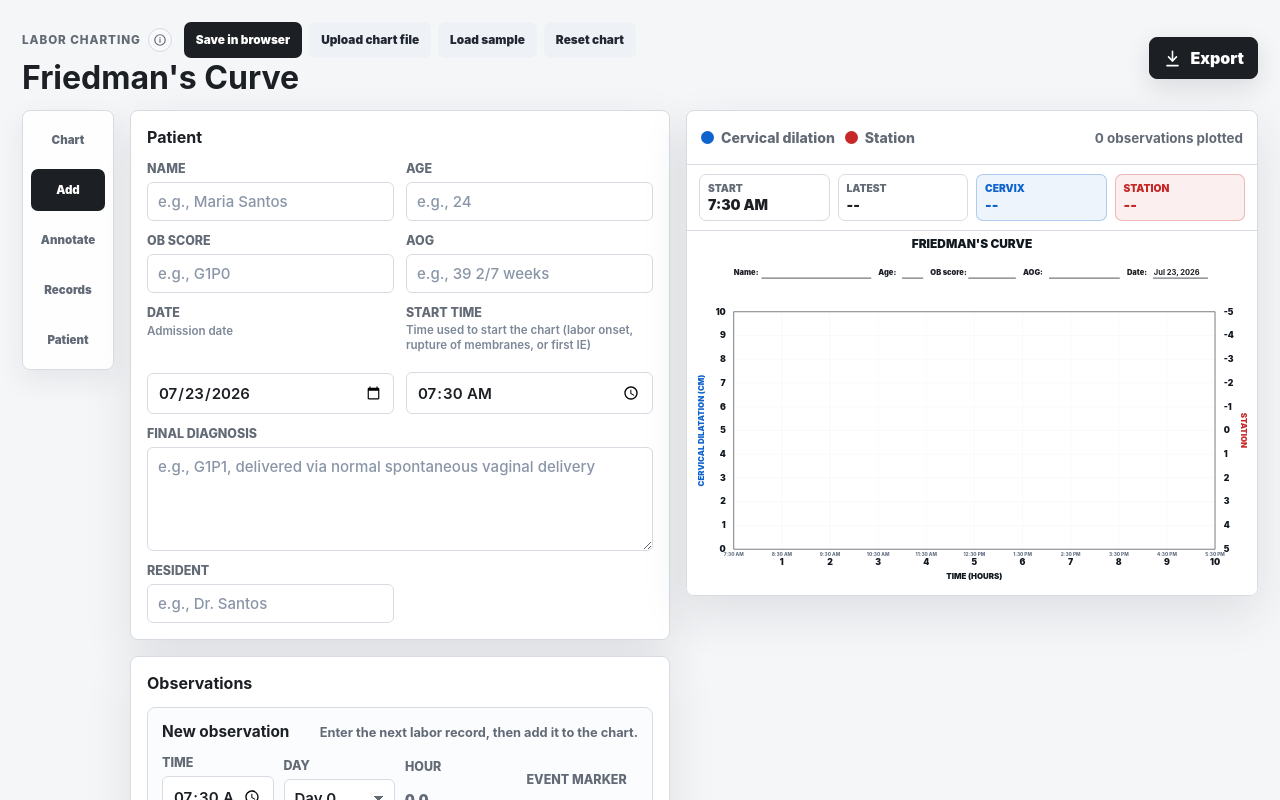
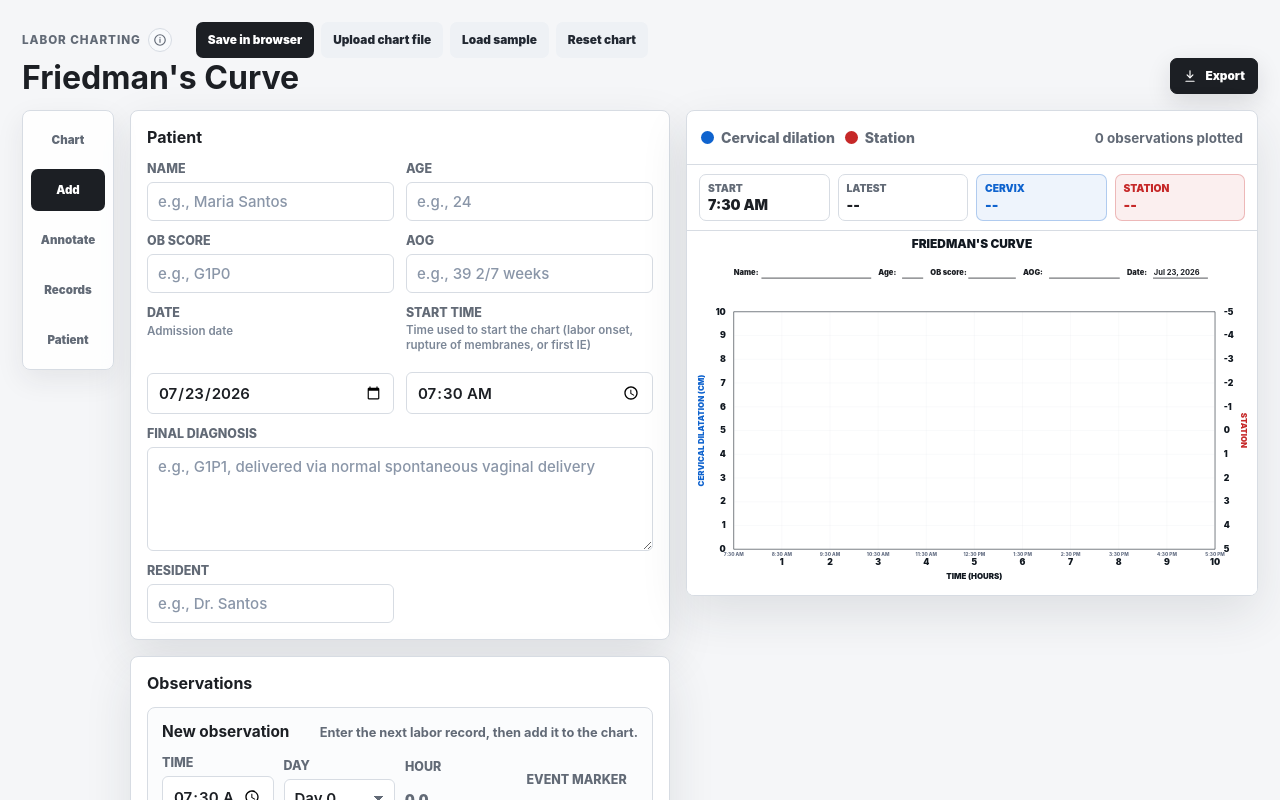
Before and after one commit to micahnut/friedmans-curve, a React (Vite) app: page / in a window 1280 px wide. Shown: the top 800 px of the page. Built offline with nearby package versions, Linux system fonts and the light colour scheme.

Commit message:
ui changes

```diff
--- a/src/App.jsx
+++ b/src/App.jsx
@@ -3495,7 +3495,7 @@ export default function App() {
           ) : (
             <div className="export-menu" ref={exportMenuRef}>
               <button
-                className="export-button"
+                className="export-button compact-title-button"
                 type="button"
                 aria-expanded={showExportMenu}
                 aria-haspopup="menu"
@@ -3966,7 +3966,7 @@ export default function App() {
           </button>
         </nav>
       )}
-      <p className="app-credit">(c) chu im - batch adamantos</p>
+      <p className="app-credit">(c) chu im - batch adamantos uc school of medicine </p>
       {showChartViewer && (
         <div className="chart-viewer-backdrop" role="presentation" onMouseDown={() => setShowChartViewer(false)}>
           <section className="chart-viewer" role="dialog" aria-modal="true" aria-labelledby="chart-viewer-title" onMouseDown={(event) => event.stopPropagation()}>
--- a/src/styles.css
+++ b/src/styles.css
@@ -116,6 +116,8 @@ textarea:focus-visible {
   display: grid;
   gap: 3px;
   min-width: 0;
+  flex: 1 1 0%;
+  container: title-block / inline-size;
 }
 
 .title-top-row {
@@ -846,20 +848,21 @@ td select {
 .export-button {
   display: inline-flex;
   align-items: center;
-  min-height: 42px;
+  min-height: 36px;
   gap: 8px;
-  padding: 0 13px;
+  padding: 0 12px;
   border: 1px solid var(--ink);
-  border-radius: 8px;
+  border-radius: 7px;
   background: var(--ink);
   color: #fff;
+  font-size: 0.74rem;
   font-weight: 900;
   box-shadow: 0 8px 24px rgba(22, 27, 34, 0.12);
 }
 
 .export-button svg {
-  width: 19px;
-  height: 19px;
+  width: 14px;
+  height: 14px;
   fill: none;
   stroke: currentColor;
   stroke-linecap: round;
@@ -3239,3 +3242,44 @@ td select {
     object-fit: contain;
   }
 }
+
+/* Choose one chart-management control based on the header's real width, not the viewport. */
+@container title-block (max-width: 880px) {
+  .mobile-manage-trigger {
+    display: inline-flex !important;
+  }
+
+  .desktop-save-trigger,
+  .desktop-header-actions {
+    display: none !important;
+  }
+}
+
+@container title-block (min-width: 881px) {
+  .mobile-manage-trigger {
+    display: none !important;
+  }
+
+  .desktop-save-trigger {
+    display: inline-flex !important;
+  }
+
+  .desktop-header-actions {
+    display: flex !important;
+  }
+}
+
+@media (min-width: 1280px) {
+  .title-top-row {
+    justify-content: flex-start;
+  }
+
+  .title-utility-actions {
+    justify-content: flex-start;
+    margin-left: 12px;
+  }
+
+  .app-header > .header-actions {
+    align-self: flex-end;
+  }
+}
```
Also changed, not shown: 5 other files (tests, documents, lock files or other folders).
